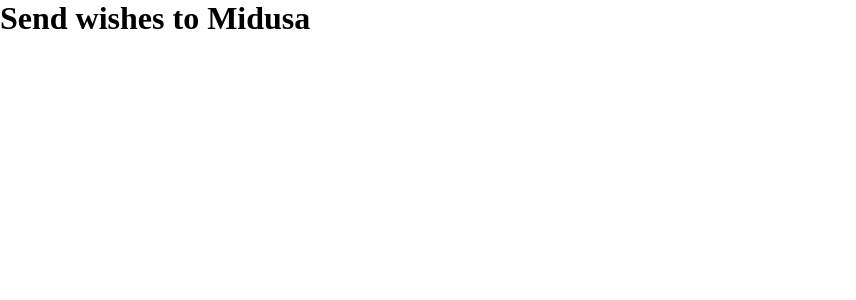
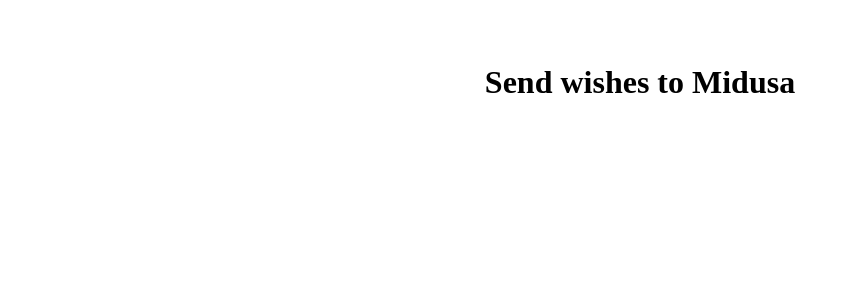
Before and after one commit to BrianOchieng-Dev/happy_new_year_2026, a React (Vite) app: page /dashboard in a window 1280 px wide. Shown: the top 300 px of the page, without its empty margins (0-856 px from the left). Built offline with nearby package versions, Linux system fonts and the light colour scheme.

Commit message:
dashboard style

```diff
--- a/src/pages/Dashboard.jsx
+++ b/src/pages/Dashboard.jsx
@@ -1,9 +1,14 @@
 
-
+import "../styles/dash.css"
 export default function Dashboard() {
     return(
         <>
         <h1>Send wishes to Midusa</h1>
+        <div className="dash">
+            <form>
+
+            </form>
+        </div>
         </>
     )
 }
--- /dev/null
+++ b/src/styles/dash.css
@@ -0,0 +1,8 @@
+*{
+    margin: 0px;
+    padding: 0px;
+}
+h1{
+    text-align: center;
+    padding: 4rem 0px;
+}
```
